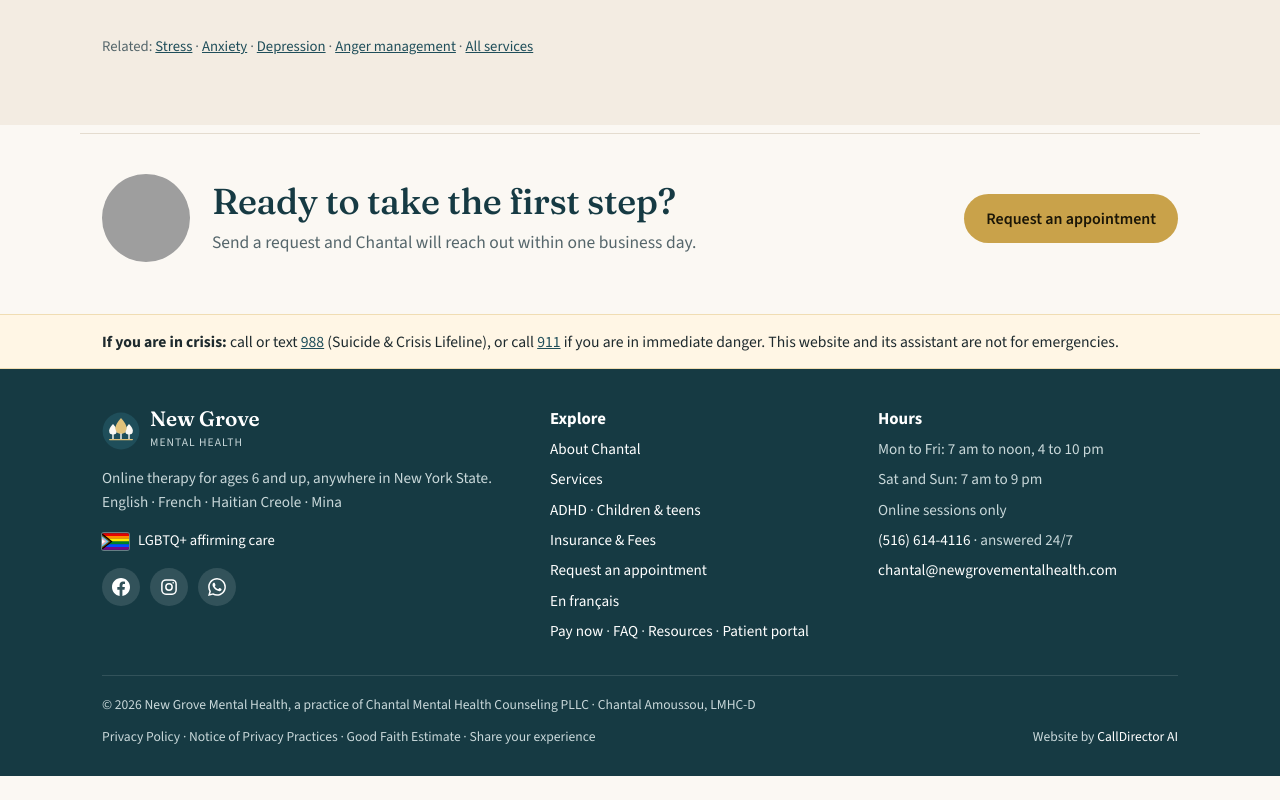
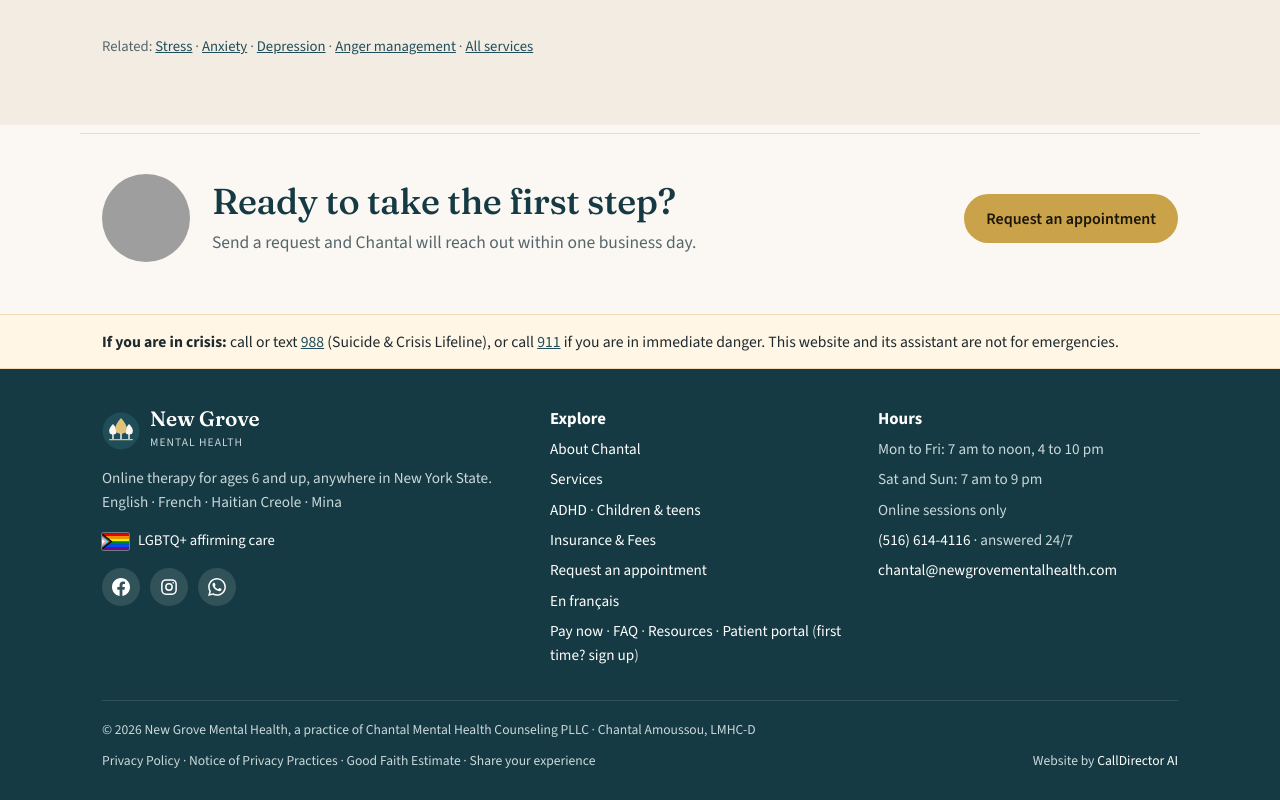
Before and after one commit to calldirectorai/cmhc-home, a plain HTML site: page services/couples-counseling/index.html in a window 1280 px wide. Shown: the part 1757-2557 px from the top of the page. Before the commit the page ends 2533 px from the top, so only its background shows below. Drawn offline with nearby package versions, Linux system fonts and the light colour scheme; grey boxes are pictures that could not be loaded; a script that the page names is missing.

Commit message:
Add files via upload

```diff
--- a/services/couples-counseling/index.html
+++ b/services/couples-counseling/index.html
@@ -209,7 +209,7 @@ footer h3{text-transform:none;letter-spacing:0;font-size:1.05rem}
 <li><a href="../../services/adhd/">ADHD</a> · <a href="../../services/children-teens/">Children & teens</a></li>
 <li><a href="../../insurance-fees/" data-p="fees">Insurance & Fees</a></li>
 <li><a href="../../request-appointment/" data-p="request">Request an appointment</a></li>
-<li><a href="../../fr/" data-p="fr">En français</a></li><li><a href="../../pay/">Pay now</a> · <a href="../../faq/">FAQ</a> · <a href="../../resources/">Resources</a> · <a href="https://newgrove.intakeq.com/portal" rel="noopener">Patient portal</a></li></ul></div>
+<li><a href="../../fr/" data-p="fr">En français</a></li><li><a href="../../pay/">Pay now</a> · <a href="../../faq/">FAQ</a> · <a href="../../resources/">Resources</a> · <a href="https://newgrove.intakeq.com/portal" rel="noopener">Patient portal</a> (<a href="https://newgrove.intakeq.com/connect" rel="noopener">first time? sign up</a>)</li></ul></div>
 <div><h3>Hours</h3><ul>
 <li>Mon to Fri: 7 am to noon, 4 to 10 pm</li><li>Sat and Sun: 7 am to 9 pm</li>
 <li>Online sessions only</li>
```
